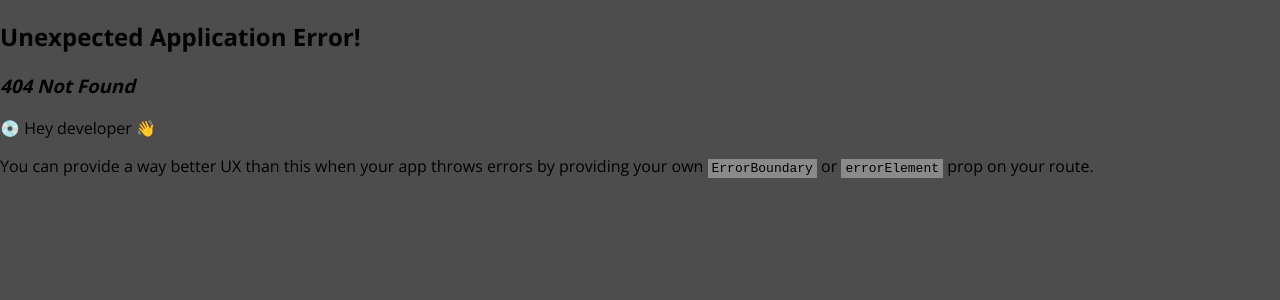
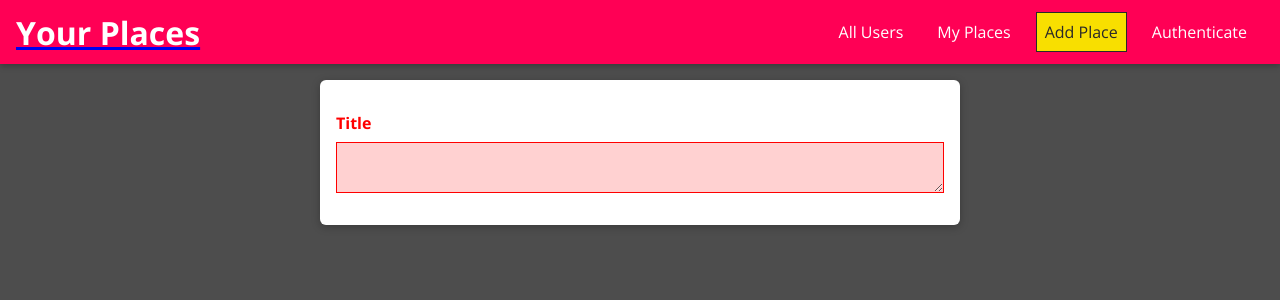
Before and after one commit to Tutul101/travel-tales-frontend, a React (Create React App) app: page /places/new in a window 1280 px wide. Before the commit this address had no page. Shown: the top 300 px of the page. Built offline with nearby package versions, Linux system fonts and the light colour scheme.

Commit message:
add modal and new place page

```diff
--- a/public/index.html
+++ b/public/index.html
@@ -28,6 +28,7 @@
   <body>
     <noscript>You need to enable JavaScript to run this app.</noscript>
     <div id="backdrop-hook"></div>
+    <div id="modal-hook"></div>
     <div id="drawer-hook"></div>
     <div id="root"></div>
     <!--
--- a/src/App.js
+++ b/src/App.js
@@ -3,6 +3,7 @@ import { createBrowserRouter, RouterProvider } from "react-router-dom";
 import Root from "./Root";
 import Users from "./users/pages/users";
 import UserPlaces from "./users/pages/user-places";
+import NewPlace from "./places/pages/new-place";
 
 function App() {
   const router = createBrowserRouter([
@@ -18,6 +19,10 @@ function App() {
           path: "/:userId/places",
           element: <UserPlaces />,
         },
+        {
+          path: "/places/:placeId",
+          element: <NewPlace />,
+        },
       ],
     },
   ]);
--- /dev/null
+++ b/src/places/pages/new-place/index.js
@@ -0,0 +1,16 @@
+import React from "react";
+
+import "./new-place.css";
+import Input from "../../../shared/components/ui-elements/form-elements/input";
+
+const NewPlace = () => {
+  return (
+    <main>
+      <form className="place-form">
+        <Input element="input" type="text" label="Title" id="title" />
+      </form>
+    </main>
+  );
+};
+
+export default NewPlace;
--- /dev/null
+++ b/src/places/pages/new-place/new-place.css
@@ -0,0 +1,10 @@
+.place-form {
+  list-style: none;
+  margin: 0 auto;
+  padding: 1rem;
+  width: 90%;
+  max-width: 40rem;
+  box-shadow: 0 2px 8px rgba(0, 0, 0, 0.26);
+  border-radius: 6px;
+  background: white;
+}
--- /dev/null
+++ b/src/shared/components/ui-elements/form-elements/input/index.js
@@ -0,0 +1,30 @@
+import React, { useState } from "react";
+
+import "./input.css";
+
+const Input = ({ label, id, type, errorText, ...props }) => {
+  const [enteredValue, setEnteredValue] = useState("");
+  const [isValid, setIsValid] = useState(false);
+
+  const changeHandler = (e) => {
+    setEnteredValue(enteredValue);
+    if (enteredValue !== "") {
+      setIsValid(true);
+    }
+  };
+  const element =
+    type === "input" ? (
+      <input id={id} {...props} onChange={changeHandler} />
+    ) : (
+      <textarea id={id} {...props} onChange={changeHandler} />
+    );
+  return (
+    <div className={`form-control ${!isValid && `form-control--invalid`}`}>
+      <label htmlFor={id}>{label}</label>
+      {element}
+      {!isValid && <p>{errorText}</p>}
+    </div>
+  );
+};
+
+export default Input;
--- /dev/null
+++ b/src/shared/components/ui-elements/form-elements/input/input.css
@@ -0,0 +1,41 @@
+.form-control {
+  margin: 1rem 0;
+}
+
+.form-control label,
+.form-control input,
+.form-control textarea {
+  display: block;
+}
+
+.form-control label {
+  font-weight: bold;
+  margin-bottom: 0.5rem;
+}
+
+.form-control input,
+.form-control textarea {
+  width: 100%;
+  font: inherit;
+  border: 1px solid #ccc;
+  background: #f8f8f8;
+  padding: 0.15rem 0.25rem;
+}
+
+.form-control input:focus,
+.form-control textarea:focus {
+  outline: none;
+  background: #ebebeb;
+  border-color: #510077;
+}
+
+.form-control--invalid label,
+.form-control--invalid p {
+  color: red;
+}
+
+.form-control--invalid input,
+.form-control--invalid textarea {
+  border-color: red;
+  background: #ffd1d1;
+}
--- /dev/null
+++ b/src/shared/components/ui-elements/modal/index.js
@@ -0,0 +1,50 @@
+import React from "react";
+import { createPortal } from "react-dom";
+import { CSSTransition } from "react-transition-group";
+
+import Backdrop from "../backdrop";
+
+import "./modal.css";
+
+const ModalOverlay = ({
+  onSubmit,
+  modalClass,
+  style,
+  header,
+  headerClass,
+  contentClass,
+  footerClass,
+  footer,
+  ...props
+}) => {
+  return (
+    <div className={`modal ${modalClass}`} style={style}>
+      <header className={`modal__header ${headerClass}`}>
+        <h2>{header}</h2>
+      </header>
+      <form onSubmit={onSubmit ? onSubmit : (e) => e.preventDefault()}>
+        <div className={`modal__content ${contentClass}`}>{props.children}</div>
+      </form>
+      <footer className={`modal__footer ${footerClass}`}>{footer}</footer>
+    </div>
+  );
+};
+
+const Modal = ({ show, onCancel, ...props }) => {
+  const content = (
+    <>
+      {show && <Backdrop onClick={onCancel} />}
+      <CSSTransition
+        in={show}
+        mountOnEnter
+        unmountOnExit
+        timeout={200}
+        classNames="modal">
+        <ModalOverlay {...props} />
+      </CSSTransition>
+    </>
+  );
+  return createPortal(content, document.getElementById("modal-hook"));
+};
+
+export default Modal;
--- /dev/null
+++ b/src/shared/components/ui-elements/modal/modal.css
@@ -0,0 +1,58 @@
+.modal {
+  z-index: 100;
+  position: fixed;
+  top: 22vh;
+  left: 10%;
+  width: 80%;
+  background: white;
+  box-shadow: 0 2px 8px rgba(0, 0, 0, 0.26);
+  border-radius: 8px;
+}
+
+.modal__header {
+  width: 100%;
+  padding: 1rem 0.5rem;
+  background: #2a006e;
+  color: white;
+}
+
+.modal__header h2 {
+  margin: 0.5rem;
+}
+
+.modal__content {
+  padding: 1rem 0.5rem;
+}
+
+.modal__footer {
+  padding: 1rem 0.5rem;
+}
+
+@media (min-width: 768px) {
+  .modal {
+    left: calc(50% - 20rem);
+    width: 40rem;
+  }
+}
+
+.modal-enter {
+  transform: translateY(-10rem);
+  opacity: 0;
+}
+
+.modal-enter-active {
+  transform: translateY(0);
+  opacity: 1;
+  transition: all 200ms;
+}
+
+.modal-exit {
+  transform: translateY(0);
+  opacity: 1;
+}
+
+.modal-exit-active {
+  transform: translateY(-10rem);
+  opacity: 0;
+  transition: all 200ms;
+}
--- a/src/users/components/place-item/index.js
+++ b/src/users/components/place-item/index.js
@@ -1,12 +1,32 @@
-import React from "react";
+import React, { useState } from "react";
 
 import Card from "../../../shared/components/ui-elements/card";
 import Button from "../../../shared/components/ui-elements/form-elements/button";
 
 import "./place-item.css";
+import Modal from "../../../shared/components/ui-elements/modal";
 
 const PlaceItem = ({ image, title, address, description, id }) => {
+  const [showMap, setShowMap] = useState(false);
+
+  const openMapHandler = () => setShowMap(true);
+
+  const closeMapHandler = () => setShowMap(false);
+
   return (
+    <>
+      <Modal
+        show={showMap}
+        onCancel={closeMapHandler}
+        header={address}
+        contentClass="place-item__modal-content"
+        footerClass="place-item__modal-actions"
+        footer={<Button onClick={closeMapHandler}>CLOSE</Button>}>
+        <div className="map-container">
+          <h2>THE MAP</h2>
+        </div>
+      </Modal>
+
       <li className="place-item">
         <Card className="place-item__content">
           <div className="place-item__image">
@@ -18,12 +38,15 @@ const PlaceItem = ({ image, title, address, description, id }) => {
             <p>{description}</p>
           </div>
           <div className="place-item__actions">
-          <Button inverse>View On Map</Button>
+            <Button inverse onClick={openMapHandler}>
+              View On Map
+            </Button>
             <Button to={`/places/${id}`}>Edit</Button>
             <Button danger>Delete</Button>
           </div>
         </Card>
       </li>
+    </>
   );
 };
 
--- a/src/users/components/place-item/place-item.css
+++ b/src/users/components/place-item/place-item.css
@@ -48,6 +48,11 @@
   margin: 0.5rem;
 }
 
+.map-container {
+  height: 20rem;
+  width: 100%;
+}
+
 @media (min-width: 768px) {
   .place-item__image {
     height: 20rem;
```
Lines whose indentation alone changed are shown as unchanged.
